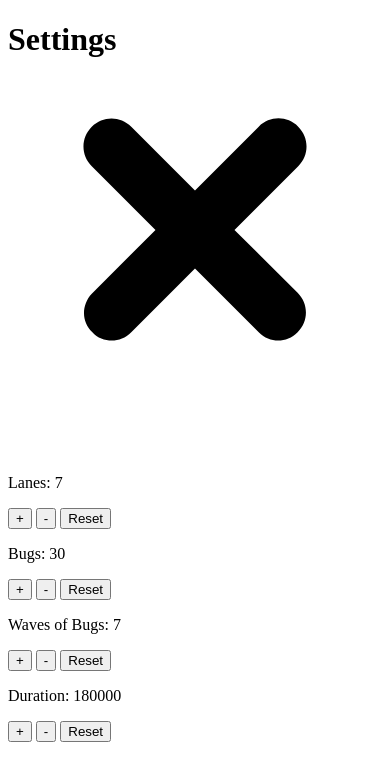
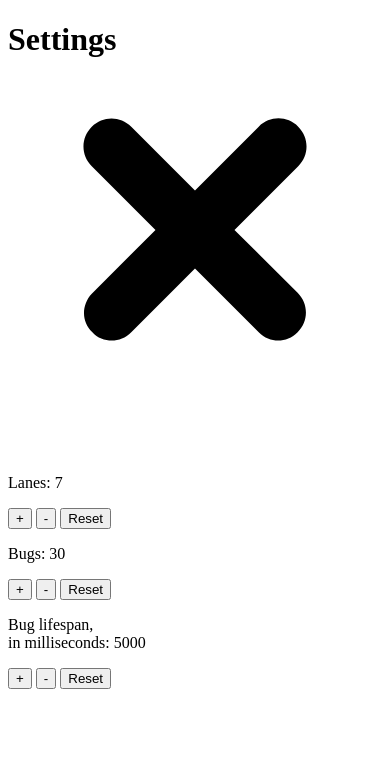
Before and after one commit to spencerm/spencerm.github.io, a SvelteKit app: page /settings in a window 390 px wide. Shown: the top 780 px of the page. Built offline with nearby package versions, Linux system fonts and the light colour scheme.

Commit message:
mobile: attempt to lock height

```diff
--- a/src/app.html
+++ b/src/app.html
@@ -3,10 +3,13 @@
 	<head>
 		<meta charset="utf-8" />
 		<link rel="icon" href="%sveltekit.assets%/favicon.png" />
-		<meta name="viewport" content="width=device-width" />
+		<meta name="viewport" content="user-scalable=no, width=device-width" />
+		<meta name="apple-mobile-web-app-capable" content="yes" />
+		<meta name="apple-mobile-web-app-status-bar-style" content="black-translucent" />
 		%sveltekit.head%
+		<script>function BlockMove(event) {event.preventDefault()}</script>
 	</head>
-	<body data-sveltekit-preload-data="hover">
+	<body data-sveltekit-preload-data="hover" ontouchmove="BlockMove(event);">
 		<div style="display: contents">%sveltekit.body%</div>
 	</body>
 </html>
--- a/src/lib/Game.svelte
+++ b/src/lib/Game.svelte
@@ -1,5 +1,6 @@
 <script lang="ts">
-    import { get } from 'svelte/store';
+    import { onMount } from 'svelte';
+    import { get } from "svelte/store";
 
     import Lane from "../components/Lane.svelte";
     import Bug from "../components/Bug.svelte";
@@ -10,20 +11,20 @@
     import SVGstop from "../svgs/stop.svelte";
     import SVGsettings from "../svgs/settings.svelte";
     // state
-    import { bugsCount, lanesCount, gameLength } from '../lib/stores.js';
-
+    import { bugsCount, lanesCount, gameLength, killCount } from "../lib/stores.js";
 
     let config = {
-        lifespan: 5000, //todo: refactor as list
-        totalLanes: <number> get(lanesCount),
-        totalBugs: <number> get(bugsCount),
-        gameLength: <number> get(gameLength)
+        lifespan: 5000, // average
+        totalLanes: <number>get(lanesCount),
+        totalBugs: <number>get(bugsCount),
+        gameLength: <number>get(gameLength),
     };
     // State stuff
     let gameStatus: Status = "new";
     let startTime = 0;
     let lastTime = 0;
     let bugs = [];
+    let kills = 0;
 
     const tick = (timestamp: number) => {
         if (startTime === 0) {
@@ -31,8 +32,11 @@
         }
         lastTime = timestamp - startTime;
         bugs.forEach((bug) => {
-            // tapable zone is 40% of screen; 66% of lifespan
-            if (bug.isTapable === false && lastTime > (bug.delay + bug.lifespan * 3/7) ) {
+            // tapable zone is 40% of screen; 70% of lifespan
+            if (
+                bug.isTapable === false &&
+                lastTime > bug.delay + (bug.lifespan * 3) / 7
+            ) {
                 bug.isTapable = true;
             }
         });
@@ -55,9 +59,11 @@
         gameStatus = "new";
         startTime = 0;
         bugs = [];
+        killCount.reset();
     }
 
     function start() {
+        appHeight();
         if (gameStatus === "active") {
             return;
         }
@@ -68,24 +74,31 @@
     }
 
     // css
-    export const wobbleWidth = `${config.totalLanes / 100}%`;
-
-
+    const appHeight = () => {
+        const doc = document.documentElement;
+        doc.style.setProperty("--app-height", `${window.innerHeight}px`);
+    };
+    onMount(() => {
+		window.addEventListener('resize', appHeight);
+	});
 </script>
 
 <div id="container" class="flex w-screen h-screen">
-    <div id="controls" class="absolute flex flex-col justify-center items-center w-16">
+    <div
+        id="controls"
+        class="absolute flex flex-col justify-center items-center w-16"
+    >
         {#if gameStatus === "new"}
-            <button class="cursor-pointer" on:click={start}><SVGplay/></button>
-            <a class="cursor-pointer" href="/settings"><SVGsettings/></a>
+            <button class="cursor-pointer" on:click={start}><SVGplay /></button>
+            <a class="cursor-pointer" href="/settings"><SVGsettings /></a>
         {:else}
-            <button on:click={stop}><SVGstop/></button>
-            <h4>{lastTime.toFixed(1)}</h4>
+            <button on:click={stop}><SVGstop /></button>
+            <h4>{$killCount}</h4>
         {/if}
     </div>
 
-    {#each {length: config.totalLanes} as _, i}
-        <Lane/>
+    {#each { length: config.totalLanes } as _, i}
+        <Lane />
     {/each}
 
     {#if gameStatus === "active"}
@@ -94,9 +107,10 @@
                 value={bug.value}
                 isTapable={bug.isTapable}
                 isMovesUp={bug.isMovesUp}
-                --color="{bug.color}"
+                --color={bug.color}
                 --scale={(bug.lifespan / 25000).toFixed(2)}
-                --offset="{(bug.laneIndex ) * (100 / config.totalLanes) + (100 / config.totalLanes / 2)}%"
+                --offset="{bug.laneIndex * (100 / config.totalLanes) +
+                    100 / config.totalLanes / 2}%"
                 --delay="{bug.delay}ms"
                 --speed="{bug.lifespan}ms"
             />
@@ -105,17 +119,25 @@
 </div>
 
 <style global>
-    :root{
+    :root {
+        --app-height: 100%;
         --position-multipler: -1;
-        --wobble-width: 10px
+        --wobble-width: 10px;
+    }
+    html,
+    body {
+        padding: 0;
+        margin: 0;
+        overflow: hidden;
+        width: 100vw;
+        height: 100vh;
+        height: var(--app-height);
     }
     .bug {
         border-radius: 100%;
         /* box-shadow: 0 10px 10px rgba(0, 0, 0, 0.2), inset 0px 5px 15px 2px rgba(255, 255, 255, 1); */
         backdrop-filter: blur(1px);
-        display: flex;
         justify-content: center;
         align-items: center;
     }
-
 </style>
--- a/src/lib/stores.ts
+++ b/src/lib/stores.ts
@@ -14,6 +14,7 @@ function createLanesCount() {
 export const lanesCount = createLanesCount();
 
 function createBugsCount() {
+	//todo: move bugs creation here
 	const { subscribe, set, update } = writable(30);
 
 	return {
@@ -39,15 +40,28 @@ function createGameLength() {
 
 export const gameLength = createGameLength();
 
-function createWavesCount() {
-	const { subscribe, set, update } = writable(7);
+function createLifespanCount() {
+	const { subscribe, set, update } = writable(5000);
+
+	return {
+		subscribe,
+		increment: () => update(n => n + 250),
+		decrement: () => update(n => n - 250),
+		reset: () => set(5000)
+	};
+}
+
+export const lifespanCount = createLifespanCount();
+
+function createKillsCount() {
+	const { subscribe, set, update } = writable(0);
 
 	return {
 		subscribe,
 		increment: () => update(n => n + 1),
 		decrement: () => update(n => n - 1),
-		reset: () => set(7)
+		reset: () => set(0)
 	};
 }
 
-export const waveCount = createWavesCount();
+export const killCount = createKillsCount();
--- a/src/routes/settings/+page.svelte
+++ b/src/routes/settings/+page.svelte
@@ -1,6 +1,6 @@
 <script lang="ts">
     import SVGclose from '../../svgs/close.svelte';
-    import { lanesCount, bugsCount, gameLength, waveCount } from '$lib/stores';
+    import { lanesCount, bugsCount, lifespanCount } from '$lib/stores';
 </script>
 
 <div class="max-w-md my-8 m-auto relative font-mono">
@@ -53,45 +53,22 @@
         </div>
     </div>
     <div class="flex mb-4">
-        <p>Waves of Bugs: {$waveCount}</p>
+        <p>Bug lifespan, <br>in milliseconds: {$lifespanCount}</p>
         <div class="ml-auto">
             <button
-                on:click={() => waveCount.increment()}
+                on:click={() => lifespanCount.increment()}
                 class="middle none center rounded-lg bg-blue-500 py-2 px-4 font-sans text-xs font-bold uppercase text-white shadow-md shadow-blue-500/20 transition-all hover:shadow-lg hover:shadow-blue-500/40 focus:opacity-[0.85] focus:shadow-none active:opacity-[0.85] active:shadow-none disabled:pointer-events-none disabled:opacity-50 disabled:shadow-none"
             >
                 +
             </button>
             <button
-                on:click={() => waveCount.decrement()}
+                on:click={() => lifespanCount.decrement()}
                 class="middle none center rounded-lg bg-blue-500 py-2 px-4 font-sans text-xs font-bold uppercase text-white shadow-md shadow-blue-500/20 transition-all hover:shadow-lg hover:shadow-blue-500/40 focus:opacity-[0.85] focus:shadow-none active:opacity-[0.85] active:shadow-none disabled:pointer-events-none disabled:opacity-50 disabled:shadow-none"
             >
                 -
             </button>
             <button
-                on:click={() => waveCount.reset()}
-                class="middle none center rounded-lg bg-blue-500 py-2 px-4 font-sans text-xs font-bold uppercase text-white shadow-md shadow-blue-500/20 transition-all hover:shadow-lg hover:shadow-blue-500/40 focus:opacity-[0.85] focus:shadow-none active:opacity-[0.85] active:shadow-none disabled:pointer-events-none disabled:opacity-50 disabled:shadow-none"
-            >
-                Reset
-            </button>
-        </div>
-    </div>
-    <div class="flex mb-4">
-        <p>Duration: {$gameLength}</p>
-        <div class="ml-auto">
-            <button
-                on:click={() => gameLength.increment()}
-                class="middle none center rounded-lg bg-blue-500 py-2 px-4 font-sans text-xs font-bold uppercase text-white shadow-md shadow-blue-500/20 transition-all hover:shadow-lg hover:shadow-blue-500/40 focus:opacity-[0.85] focus:shadow-none active:opacity-[0.85] active:shadow-none disabled:pointer-events-none disabled:opacity-50 disabled:shadow-none"
-            >
-                +
-            </button>
-            <button
-                on:click={() => gameLength.decrement()}
-                class="middle none center rounded-lg bg-blue-500 py-2 px-4 font-sans text-xs font-bold uppercase text-white shadow-md shadow-blue-500/20 transition-all hover:shadow-lg hover:shadow-blue-500/40 focus:opacity-[0.85] focus:shadow-none active:opacity-[0.85] active:shadow-none disabled:pointer-events-none disabled:opacity-50 disabled:shadow-none"
-            >
-                -
-            </button>
-            <button
-                on:click={() => gameLength.reset()}
+                on:click={() => lifespanCount.reset()}
                 class="middle none center rounded-lg bg-blue-500 py-2 px-4 font-sans text-xs font-bold uppercase text-white shadow-md shadow-blue-500/20 transition-all hover:shadow-lg hover:shadow-blue-500/40 focus:opacity-[0.85] focus:shadow-none active:opacity-[0.85] active:shadow-none disabled:pointer-events-none disabled:opacity-50 disabled:shadow-none"
             >
                 Reset
```
Also changed, not shown: src/components/Bug.svelte (+16 -11 lines), src/utils/index.ts (+6 -5 lines).
